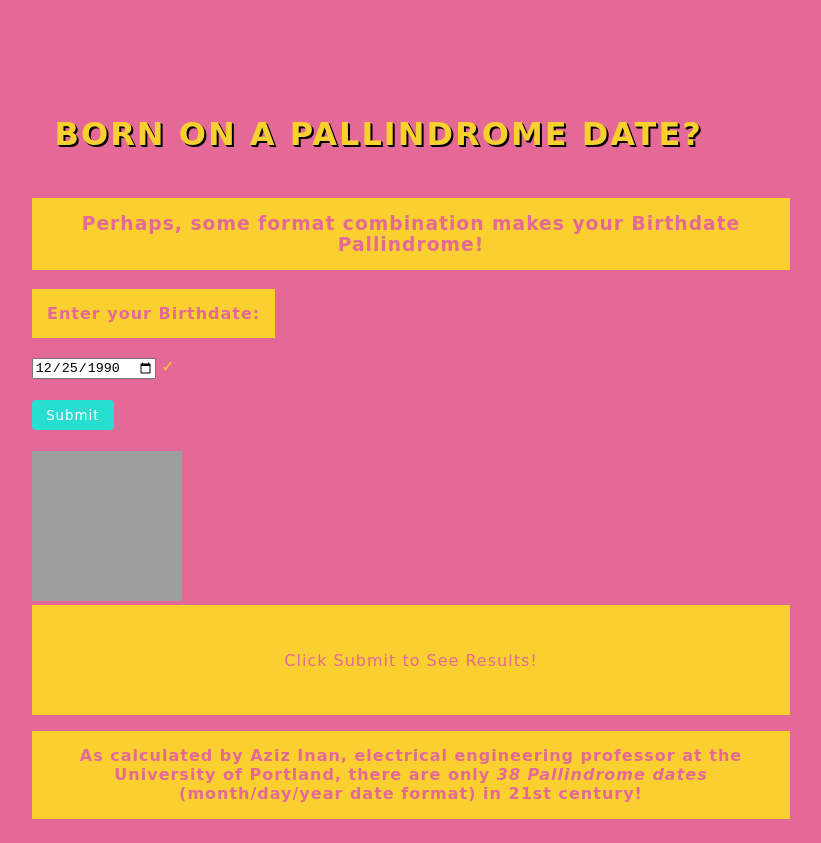
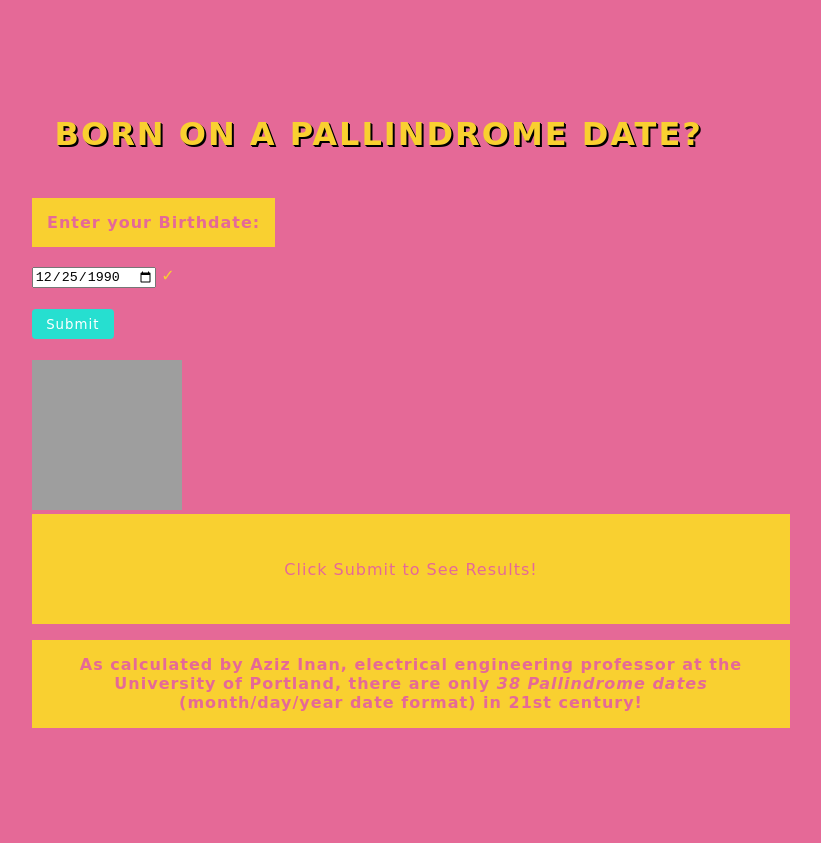
Before and after one commit to RadhikaRJ/neogcamp_pallindrome_birthday, a plain HTML site: page index.html in a window 1280 px wide. Shown: the whole page, without its empty margins (229-1050 px from the left). After the commit the page ends 800 px from the top, so only its background shows below. Drawn offline with Linux system fonts and the light colour scheme; grey boxes are pictures that could not be loaded; a web font is replaced by a local one.

Commit message:
bug: display

```diff
--- a/index.html
+++ b/index.html
@@ -14,7 +14,7 @@
 
 
 
-        <h3>Perhaps, some format combination makes your Birthdate Pallindrome!</h3>
+        <!-- <h3>Perhaps, some format combination makes your Birthdate Pallindrome!</h3> -->
 
 
 
```
